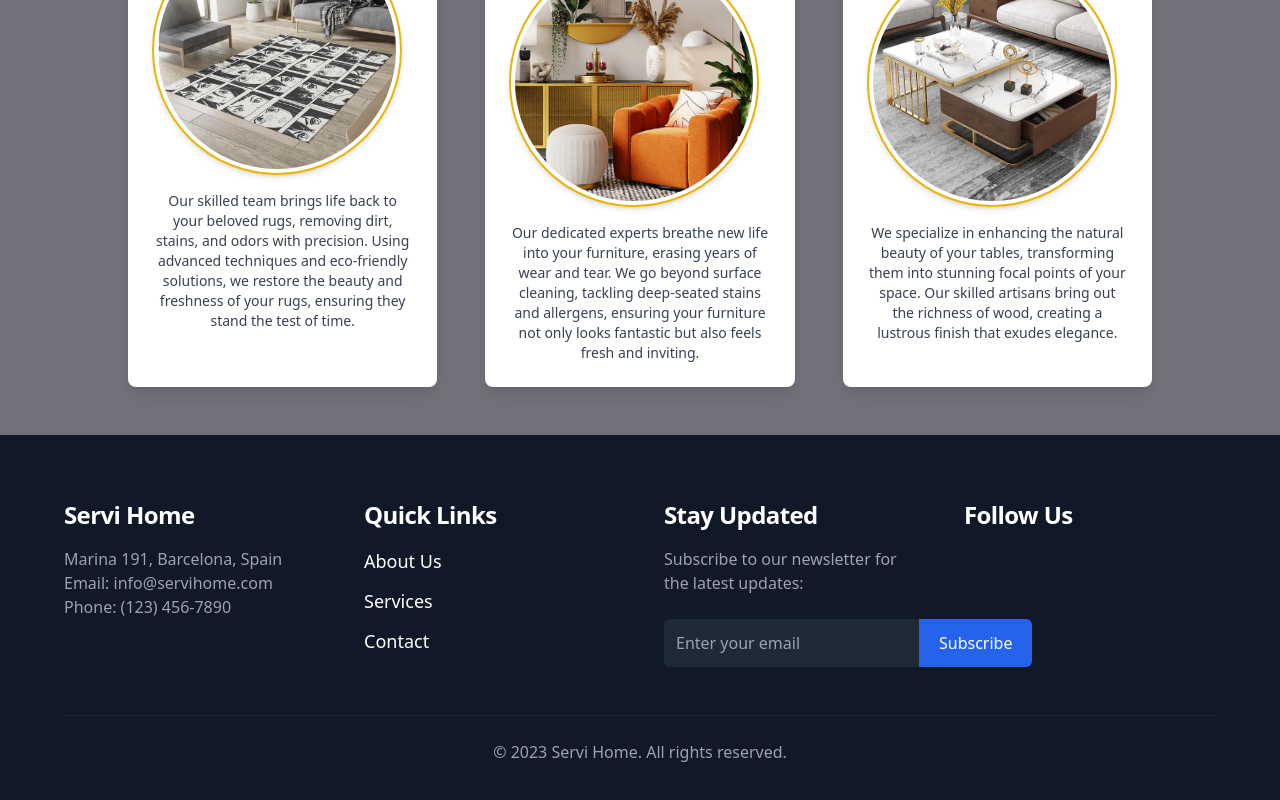
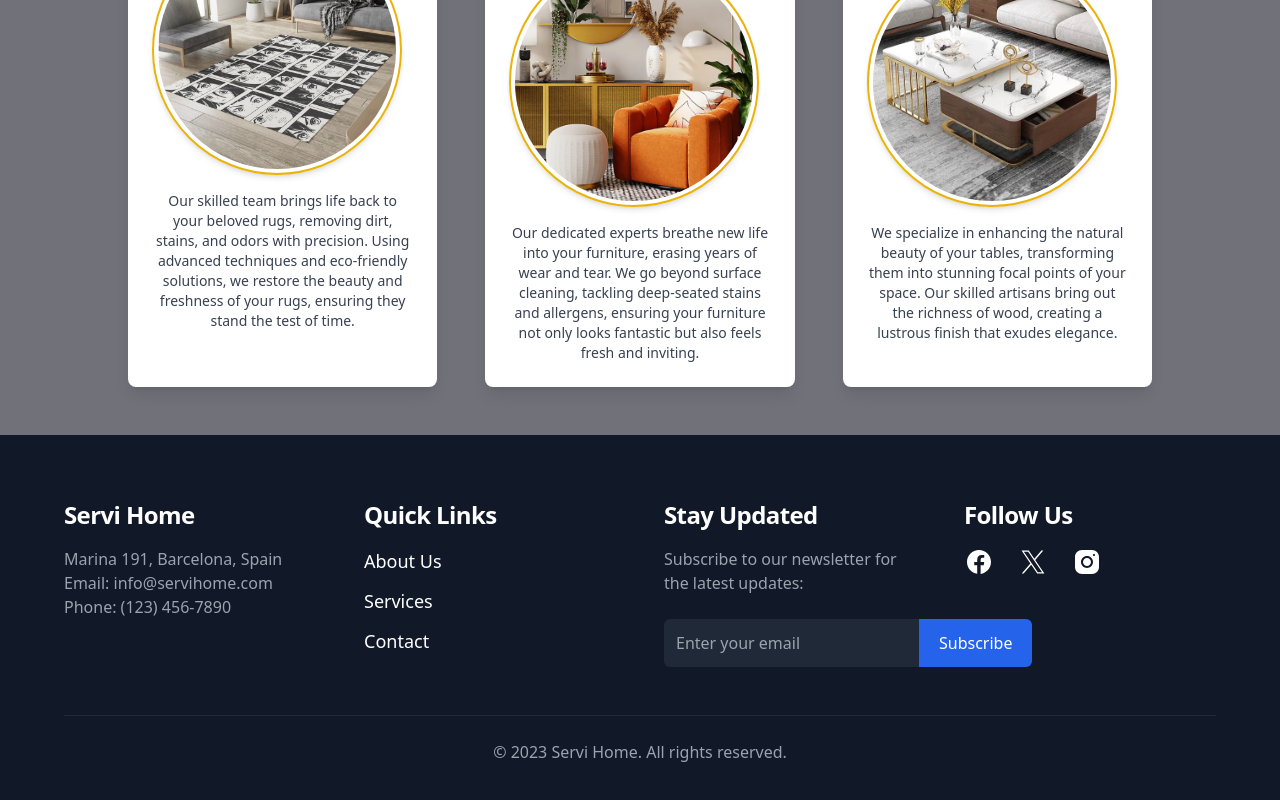
Before and after one commit to miklyx/servi-home-2.0, a Next.js app in the folder solo-project-servi-home/: page / in a window 1280 px wide. Shown: the part 1385-2185 px from the top of the page. Built offline with nearby package versions, Linux system fonts and the light colour scheme.

Commit message:
Style: Insert the icons in footer

```diff
--- a/solo-project-servi-home/src/components/Footer.tsx
+++ b/solo-project-servi-home/src/components/Footer.tsx
@@ -1,19 +1,20 @@
-//import Link from 'next/link';
+import Link from 'next/link';
+import Image from 'next/image';
 
 export default function Footer(): JSX.Element {
   return (
-    <footer className='bg-gray-900 text-white py-16' data-testid='footer'>
-      <div className='container mx-auto px-6 lg:px-16 space-y-12' id='mainDom'>
-        <div className='grid grid-cols-1 md:grid-cols-2 lg:grid-cols-4 gap-12'>
-          <div data-testid='servi-home-container'>
-            <h3 className='text-2xl font-bold mb-4 tracking-tight'>
+    <footer className="bg-gray-900 text-white py-16" data-testid="footer">
+      <div className="container mx-auto px-6 lg:px-16 space-y-12" id="mainDom">
+        <div className="grid grid-cols-1 md:grid-cols-2 lg:grid-cols-4 gap-12">
+          <div data-testid="servi-home-container">
+            <h3 className="text-2xl font-bold mb-4 tracking-tight">
               Servi Home
             </h3>
-            <address className='not-italic mb-4 text-gray-400'>
+            <address className="not-italic mb-4 text-gray-400">
               Marina 191, Barcelona, Spain
               <br />
               Email:{' '}
-              <a href='mailto:info@servihome.com' className='hover:underline'>
+              <a href="mailto:info@servihome.com" className="hover:underline">
                 info@servihome.com
               </a>
               <br />
@@ -21,74 +22,88 @@ export default function Footer(): JSX.Element {
             </address>
           </div>
 
-          <div data-testid='quick-links-container'>
-            <h3 className='text-2xl font-bold mb-4 tracking-tight'>
+          <div data-testid="quick-links-container">
+            <h3 className="text-2xl font-bold mb-4 tracking-tight">
               Quick Links
             </h3>
-            <ul className='space-y-3 text-lg'>
+            <ul className="space-y-3 text-lg">
               <li>
-                <button className='hover:underline test-hover-underline'>
+                <button className="hover:underline test-hover-underline">
                   About Us
                 </button>
               </li>
-              <li data-testid='services-link'>
-                <a
-                  data-testid='services-link-link'
-                  href='/services'
-                  className='hover:underline test-hover-underline'
+              <li data-testid="services-link">
+                <Link
+                  href="/services"
+                  className="hover:underline test-hover-underline"
                 >
                   Services
-                </a>
+                </Link>
               </li>
               <li>
-                <button className='hover:underline test-hover-underline'>
+                <button className="hover:underline test-hover-underline">
                   Contact
                 </button>
               </li>
             </ul>
           </div>
 
-          <div data-testid='stay-updated-container'>
-            <h3 className='text-2xl font-bold mb-4 tracking-tight'>
+          <div data-testid="stay-updated-container">
+            <h3 className="text-2xl font-bold mb-4 tracking-tight">
               Stay Updated
             </h3>
-            <p className='mb-6 text-gray-400'>
+            <p className="mb-6 text-gray-400">
               Subscribe to our newsletter for the latest updates:
             </p>
-            <form action='#' method='post' className='flex'>
+            <form action="#" method="post" className="flex">
               <input
-                type='email'
-                placeholder='Enter your email'
-                className='flex-grow p-3 rounded-l-md focus:outline-none focus:ring-1 focus:ring-blue-500 bg-gray-800'
+                type="email"
+                placeholder="Enter your email"
+                className="flex-grow p-3 rounded-l-md focus:outline-none focus:ring-1 focus:ring-blue-500 bg-gray-800"
               />
               <button
-                type='submit'
-                className='bg-blue-600 text-white px-5 py-3 rounded-r-md hover:bg-blue-700'
+                type="submit"
+                className="bg-blue-600 text-white px-5 py-3 rounded-r-md hover:bg-blue-700"
               >
                 Subscribe
               </button>
             </form>
           </div>
 
-          <div data-testid='follow-us-container'>
-            <h3 className='text-2xl font-bold mb-4 tracking-tight'>
+          <div data-testid="follow-us-container">
+            <h3 className="text-2xl font-bold mb-4 tracking-tight">
               Follow Us
             </h3>
-            <div className='flex space-x-6 text-3xl'>
-              <a href='#' className='text-gray-400 hover:text-blue-500'>
-                <i className='fab fa-facebook'></i>
+            <div className="flex space-x-6 text-3xl">
+              <a href="#" className="text-gray-400 hover:text-blue-500">
+                <Image
+                  src="/icons8-facebook.svg"
+                  width={30}
+                  height={30}
+                  alt="logo"
+                />
               </a>
-              <a href='#' className='text-gray-400 hover:text-blue-500'>
-                <i className='fab fa-twitter'></i>
+              <a href="#" className="text-gray-400 hover:text-blue-500">
+                <Image
+                  src="/icons8-twitterx.svg"
+                  width={30}
+                  height={30}
+                  alt="logo"
+                />
               </a>
-              <a href='#' className='text-gray-400 hover:text-pink-500'>
-                <i className='fab fa-instagram'></i>
+              <a href="#" className="text-gray-400 hover:text-pink-500">
+                <Image
+                  src="/icons8-instagram-64.svg"
+                  width={30}
+                  height={30}
+                  alt="logo"
+                />
               </a>
             </div>
           </div>
         </div>
 
-        <div className='border-t border-gray-800 mt-12 pt-6 text-center text-gray-400'>
+        <div className="border-t border-gray-800 mt-12 pt-6 text-center text-gray-400">
           <p>
             &copy; {new Date().getFullYear()} Servi Home. All rights reserved.
           </p>
```
